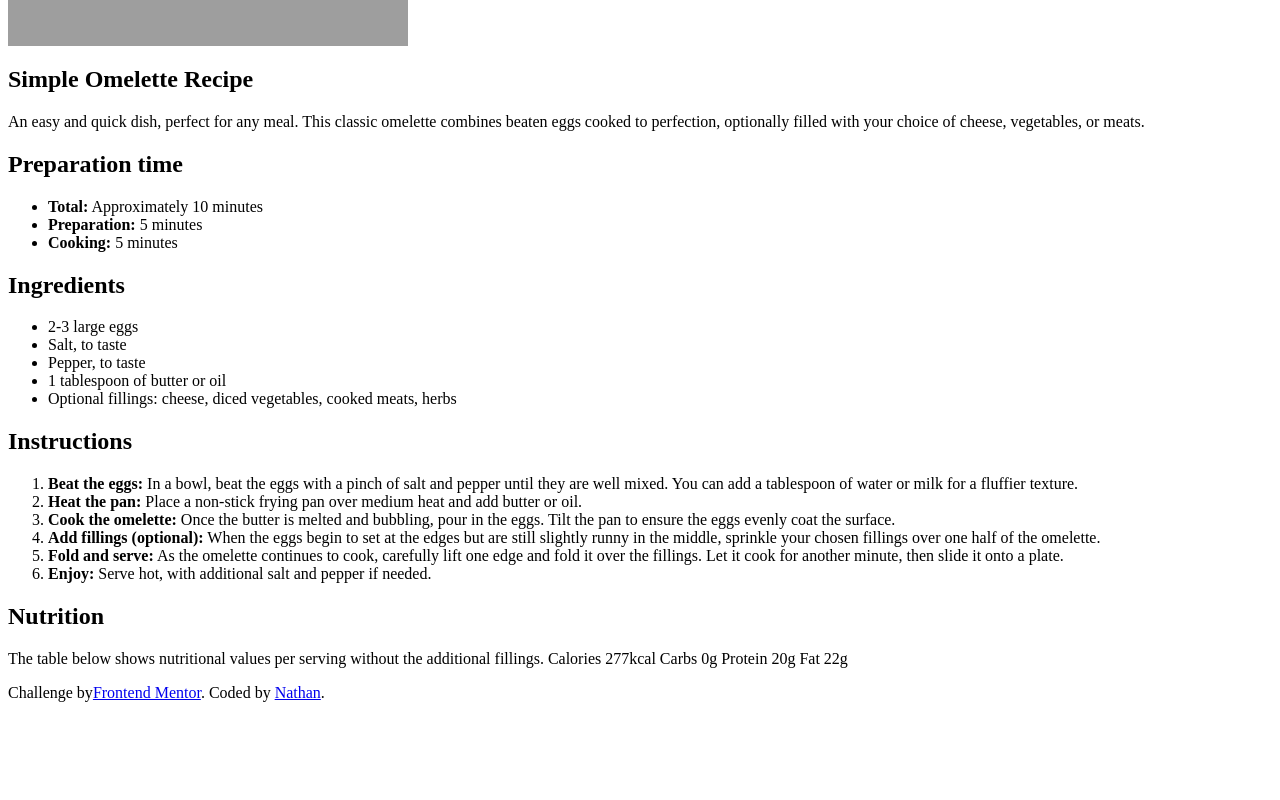
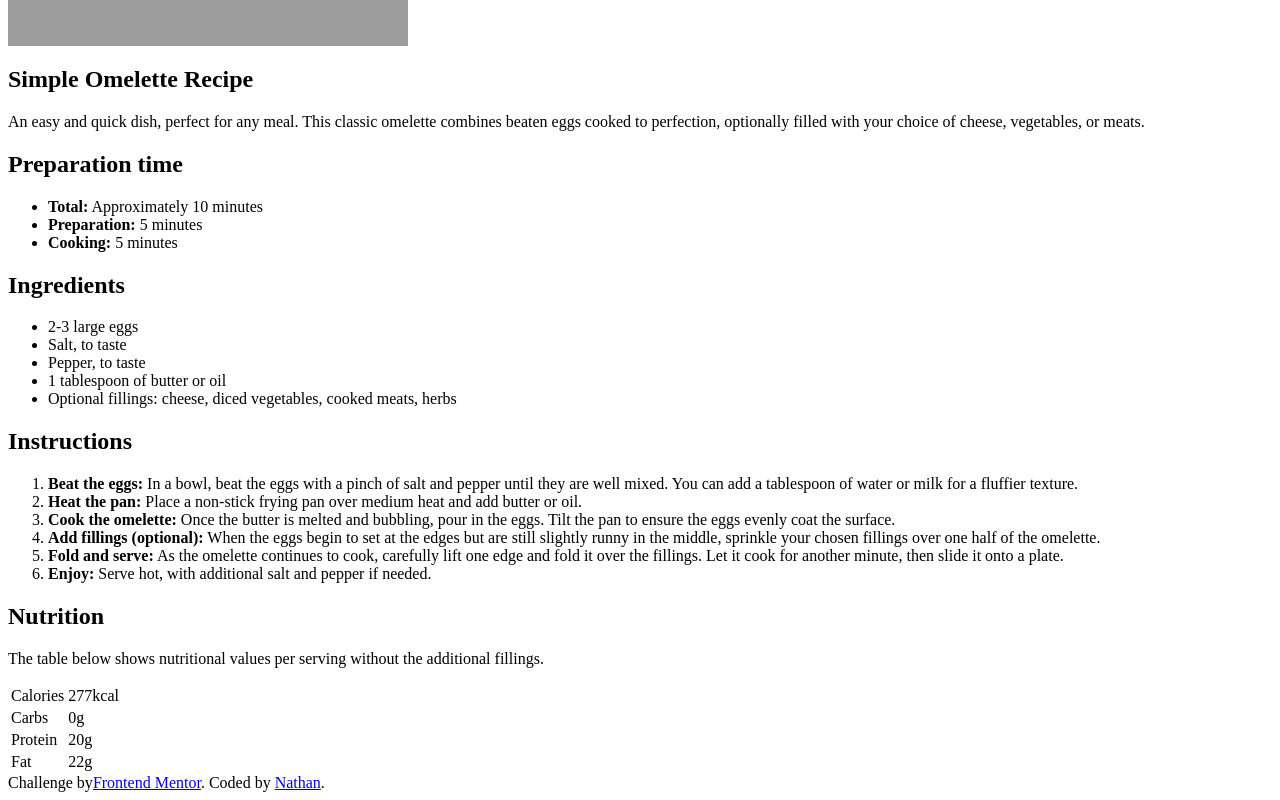
Before and after one commit to Nathan-SWE/recipePage, a React (Vite) app: page / in a window 1280 px wide. Shown: the part 262-1062 px from the top of the page. Before the commit the page ends 972 px from the top, so only its background shows below. Built offline with nearby package versions, Linux system fonts and the light colour scheme.

Commit message:
feat: create Nutrition component

```diff
--- a/src/App.jsx
+++ b/src/App.jsx
@@ -1,6 +1,7 @@
 import Header from "./components/Header/Header";
 import Ingredients from "./components/Ingredients/Ingredients";
 import Instructions from "./components/Instructions/Instructions";
+import Nutrition from "./components/Nutrition/Nutrition";
 import Preparation from "./components/Preparation/Preparation";
 import Recipe from "./components/Recipe/Recipe";
 
@@ -13,14 +14,7 @@ function App() {
         <Preparation />
         <Ingredients />
         <Instructions />
-
-        <section>
-          <h2>Nutrition</h2>
-          <p>
-            The table below shows nutritional values per serving without the
-            additional fillings. Calories 277kcal Carbs 0g Protein 20g Fat 22g
-          </p>
-        </section>
+        <Nutrition />
       </main>
       <footer>
         Challenge by
--- /dev/null
+++ b/src/components/Nutrition/Nutrition.jsx
@@ -0,0 +1,31 @@
+export default function Nutrition() {
+  return (
+    <section>
+      <h2>Nutrition</h2>
+      <p>
+        The table below shows nutritional values per serving without the
+        additional fillings.
+      </p>
+      <table>
+        <tbody>
+          <tr>
+            <td>Calories</td>
+            <td>277kcal</td>
+          </tr>
+          <tr>
+            <td>Carbs</td>
+            <td>0g</td>
+          </tr>
+          <tr>
+            <td>Protein</td>
+            <td>20g</td>
+          </tr>
+          <tr>
+            <td>Fat</td>
+            <td>22g</td>
+          </tr>
+        </tbody>
+      </table>
+    </section>
+  );
+}
```
